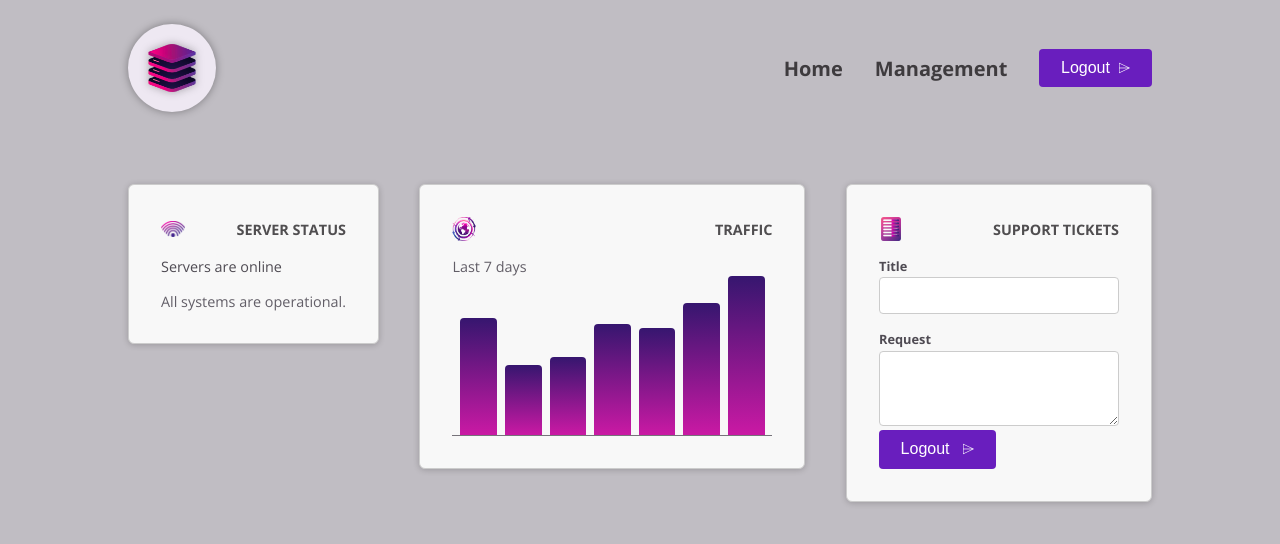
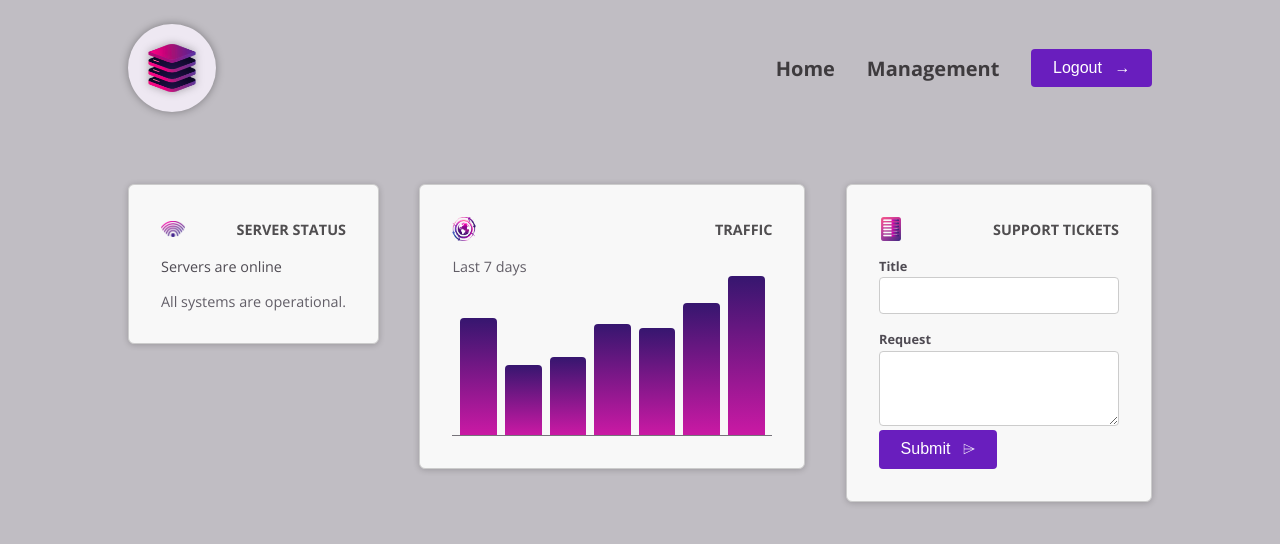
Before and after one commit to SkyNaoto/06-CMP-DEEP-DIVE, an Angular app: page / in a window 1280 px wide. Shown: the top 544 px of the page. Built offline with nearby package versions, Linux system fonts and the light colour scheme.

Commit message:
Finished 106 multiple ng-content

```diff
--- a/src/app/dashboard/tickets/new-ticket/new-ticket.component.html
+++ b/src/app/dashboard/tickets/new-ticket/new-ticket.component.html
@@ -7,12 +7,8 @@
         <label>Request</label>
         <textarea name="request" id="request" rows="3"></textarea>
     </p>
-        <button>
-          <span>
-            Logout
-          </span>
-          <span class="icon">
-            ⌲
-          </span>
+        <button appButton>
+            Submit
+        <span class="icon">⌲</span>
         </button>
 </form>
--- a/src/app/dashboard/tickets/new-ticket/new-ticket.component.ts
+++ b/src/app/dashboard/tickets/new-ticket/new-ticket.component.ts
@@ -1,9 +1,10 @@
 import { Component } from '@angular/core';
+import { ButtonComponent } from '../../../shared/button/button.component';
 
 @Component({
   selector: 'app-new-ticket',
   standalone: true,
-  imports: [],
+  imports: [ButtonComponent],
   templateUrl: './new-ticket.component.html',
   styleUrl: './new-ticket.component.css'
 })
--- a/src/app/header/header.component.html
+++ b/src/app/header/header.component.html
@@ -12,7 +12,10 @@
         <a href="/">Management</a>
       </li>
       <li>
-        <button appButton></button>
+        <button appButton>
+          Logout
+        <span class="icon">→</span>
+        </button>
       </li>
     </ul>
   </nav>
--- a/src/app/shared/button/button.component.html
+++ b/src/app/shared/button/button.component.html
@@ -1,3 +1,5 @@
 
-<span>Logout</span>
-<span class="icon">⌲</span>
+<span>
+    <ng-content />
+</span>
+<ng-content select=".icon"/>
```
